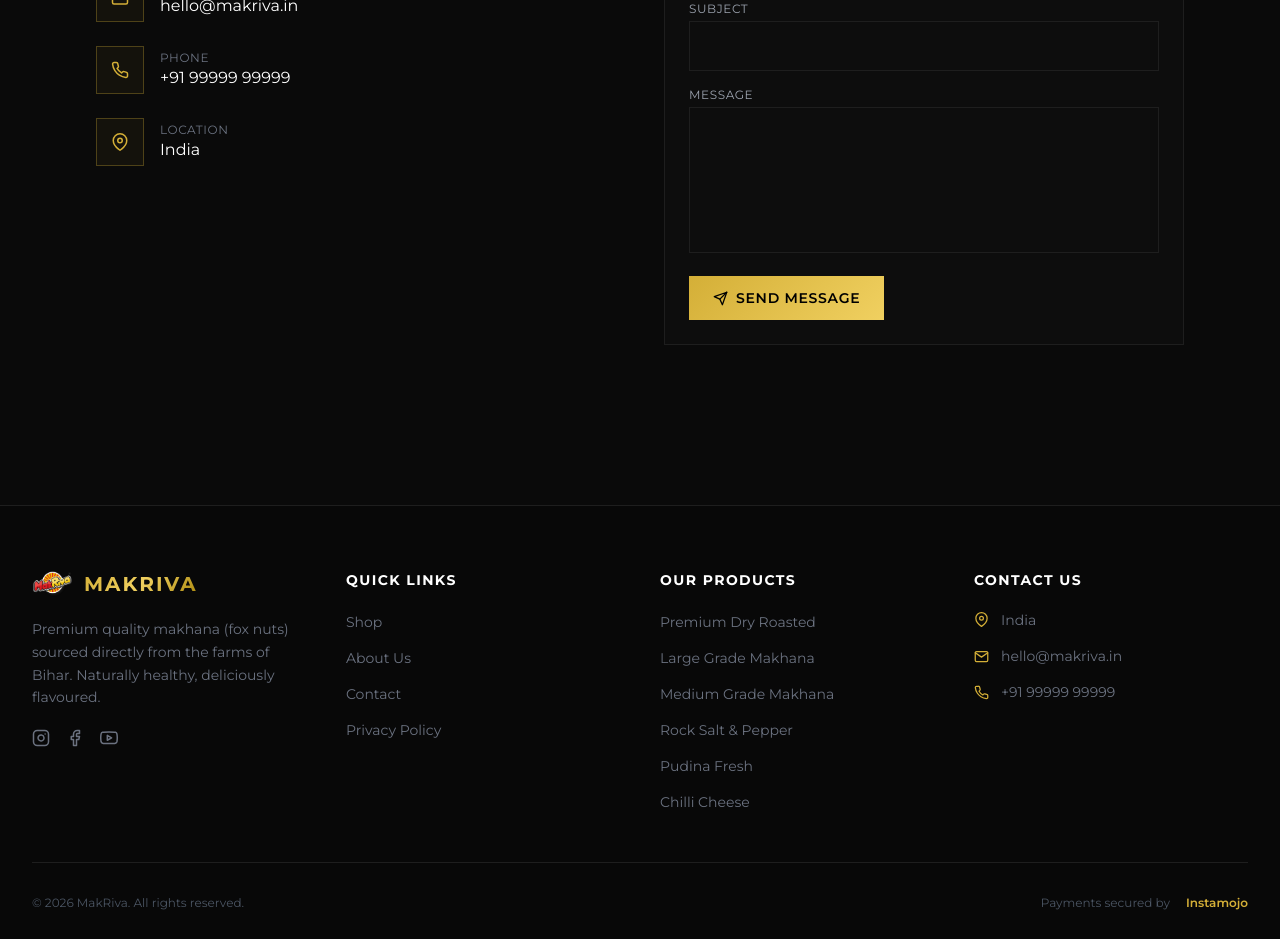
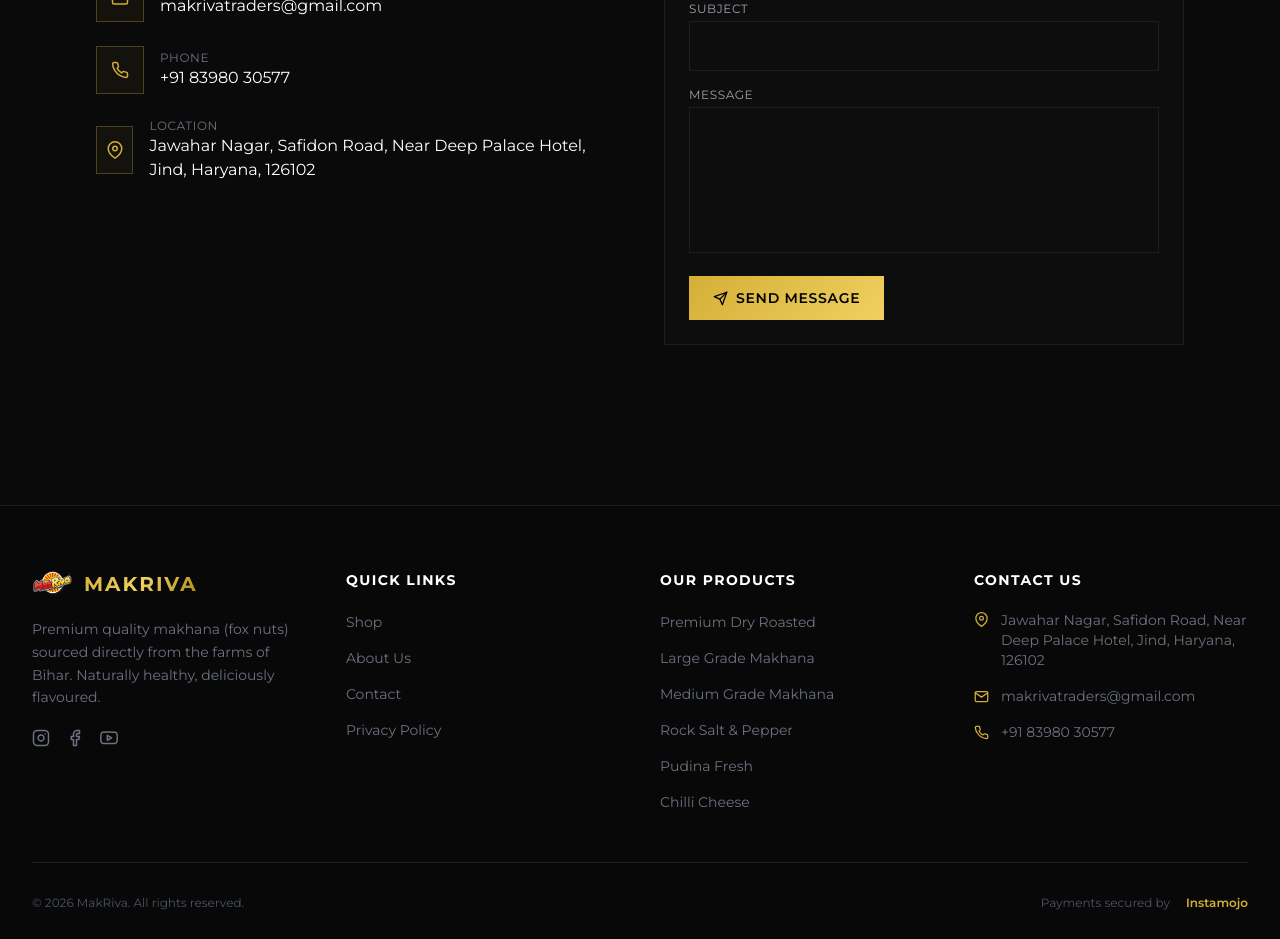
Before and after one commit to makriva/Makriva_Service, a Next.js app in the folder frontend/: page /contact in a window 1280 px wide. Shown: the part 360-1299 px from the top of the page. Built offline with nearby package versions, Linux system fonts and the light colour scheme; no server answers; a web font is replaced by a local one.

Commit message:
Chnaged mobile Number

```diff
--- a/frontend/app/contact/page.tsx
+++ b/frontend/app/contact/page.tsx
@@ -36,9 +36,9 @@
               <p className="text-gray-400 leading-relaxed mb-8">Have a question about our products or your order? We'd love to hear from you. Reach out and we'll respond as soon as possible.</p>
               <div className="space-y-6">
                 {[
-                  { icon: FiMail, label: 'Email', value: 'hello@makriva.in', href: 'mailto:hello@makriva.in' },
-                  { icon: FiPhone, label: 'Phone', value: '+91 99999 99999', href: 'tel:+919999999999' },
-                  { icon: FiMapPin, label: 'Location', value: 'India', href: '#' },
+                  { icon: FiMail, label: 'Email', value: 'makrivatraders@gmail.com', href: 'mailto:makrivatraders@gmail.com' },
+                  { icon: FiPhone, label: 'Phone', value: '+91 83980 30577', href: 'tel:+918398030577' },
+                  { icon: FiMapPin, label: 'Location', value: 'Jawahar Nagar, Safidon Road, Near Deep Palace Hotel, Jind, Haryana, 126102', href: 'https://www.google.com/maps/place/MakRiva+Traders/@29.3245682,76.3501392,860m/data=!3m2!1e3!4b1!4m6!3m5!1s0x391205608b63d11b:0xdd30b1c691b84a7a!8m2!3d29.3245635!4d76.3527141!16s%2Fg%2F11mlyj2py2?entry=ttu&g_ep=EgoyMDI2MDQxMi4wIKXMDSoASAFQAw%3D%3D' },
                 ].map(item => (
                   <div key={item.label} className="flex items-center gap-4">
                     <div className="w-12 h-12 flex items-center justify-center border border-[#D4AF37]/30" style={{ background: 'rgba(212,175,55,0.05)' }}>
--- a/frontend/components/Footer.tsx
+++ b/frontend/components/Footer.tsx
@@ -49,15 +49,15 @@
             <ul className="space-y-4">
               <li className="flex items-start gap-3 text-sm text-gray-500">
                 <FiMapPin size={15} className="mt-0.5 flex-shrink-0 text-[#D4AF37]" />
-                <span>India</span>
+                <a href="https://www.google.com/maps/place/MakRiva+Traders/@29.3245682,76.3501392,860m/data=!3m2!1e3!4b1!4m6!3m5!1s0x391205608b63d11b:0xdd30b1c691b84a7a!8m2!3d29.3245635!4d76.3527141!16s%2Fg%2F11mlyj2py2?entry=ttu&g_ep=EgoyMDI2MDQxMi4wIKXMDSoASAFQAw%3D%3D" target="_blank" rel="noopener noreferrer" className="hover:text-[#D4AF37] transition-colors">Jawahar Nagar, Safidon Road, Near Deep Palace Hotel, Jind, Haryana, 126102</a>
               </li>
               <li className="flex items-center gap-3 text-sm text-gray-500">
                 <FiMail size={15} className="flex-shrink-0 text-[#D4AF37]" />
-                <a href="mailto:hello@makriva.in" className="hover:text-[#D4AF37] transition-colors">hello@makriva.in</a>
+                <a href="mailto:makrivatraders@gmail.com" className="hover:text-[#D4AF37] transition-colors">makrivatraders@gmail.com</a>
               </li>
               <li className="flex items-center gap-3 text-sm text-gray-500">
                 <FiPhone size={15} className="flex-shrink-0 text-[#D4AF37]" />
-                <a href="tel:+919999999999" className="hover:text-[#D4AF37] transition-colors">+91 99999 99999</a>
+                <a href="tel:+918398030577" className="hover:text-[#D4AF37] transition-colors">+91 83980 30577</a>
               </li>
             </ul>
           </div>
```
